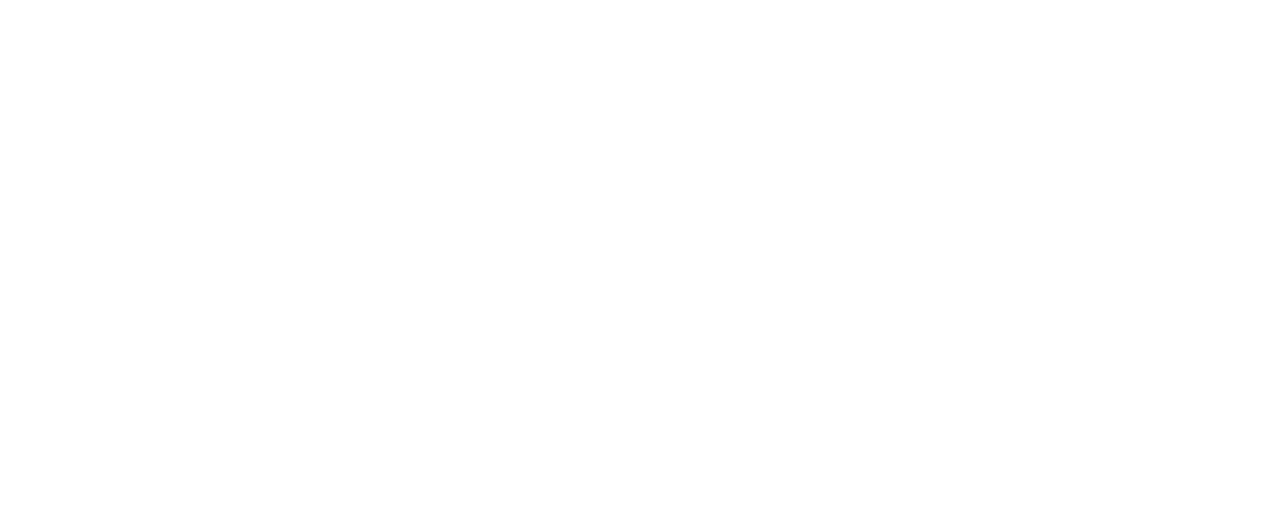
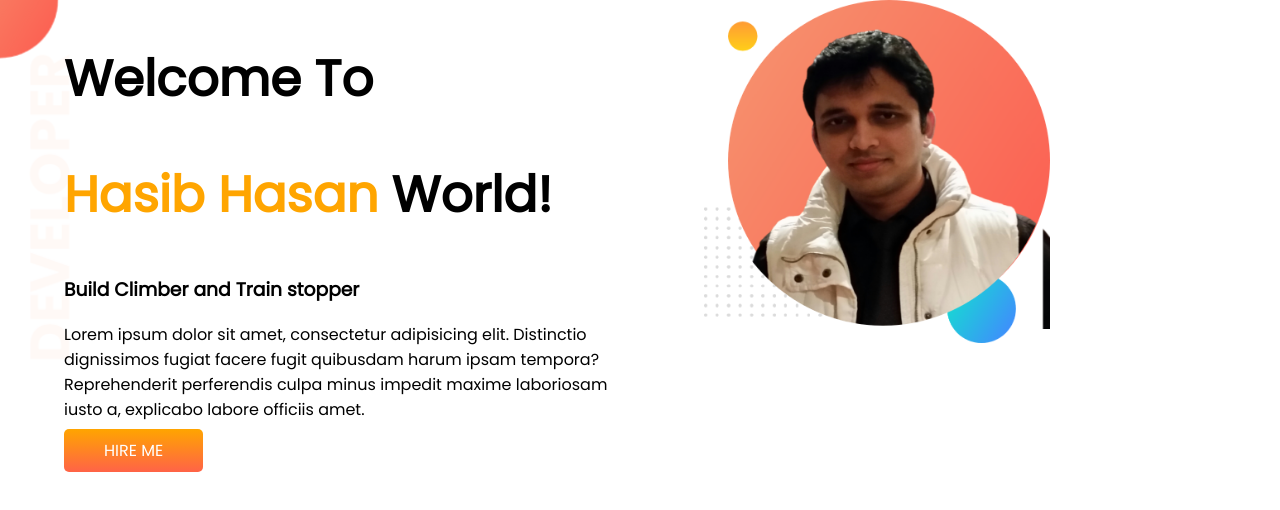
Before and after one commit to Hasib89/developer-portfolio, a plain HTML site: page index.html in a window 1280 px wide. Drawn offline with Linux system fonts and the light colour scheme.

Commit message:
top banner added

```diff
--- a/index.html
+++ b/index.html
@@ -1,13 +1,33 @@
 <!DOCTYPE html>
 <html lang="en">
+
 <head>
     <meta charset="UTF-8">
     <meta http-equiv="X-UA-Compatible" content="IE=edge">
     <meta name="viewport" content="width=device-width, initial-scale=1.0">
     <title>hasib portfolio</title>
+    <link rel="preconnect" href="https://fonts.googleapis.com">
+    <link rel="preconnect" href="https://fonts.gstatic.com" crossorigin>
+    <link href="https://fonts.googleapis.com/css2?family=Poppins&display=swap" rel="stylesheet">
     <link rel="stylesheet" href="style.css">
 </head>
+
 <body>
+    <section class="top-banner">
+        <div class="half-width">
+            <h1>Welcome To</h1>
+            <h1><span class="orange-color">Hasib Hasan</span> World!</h1>
+            <h3>Build Climber and Train stopper</h3>
+            <p>Lorem ipsum dolor sit amet, consectetur adipisicing elit. Distinctio dignissimos fugiat facere fugit
+                quibusdam harum ipsam tempora? Reprehenderit perferendis culpa minus impedit maxime laboriosam iusto a,
+                explicabo labore officiis amet.</p>
+            <a class="link-button" target="_blank" href="#">HIRE ME</a>
+        </div>
+        <div class="half-width">
+            <img src="my_images/myPic.png" alt="">
+        </div>
 
+    </section>
 </body>
+
 </html>
--- a/style.css
+++ b/style.css
@@ -0,0 +1,32 @@
+body{
+    font-family: 'Poppins', sans-serif;
+    margin: 0;
+}
+h1{
+    font-size: 50px;
+}
+.orange-color{
+    color: orange;
+}
+section{
+    display: flex;
+}
+.half-width{
+    width: 50%;
+    padding-left: 5%;
+}
+.half-width img{
+    width: 60%;
+}
+.link-button{
+    text-decoration: none;
+    background-image: linear-gradient(orange, tomato);
+    padding: 10px 40px;
+    border-radius: 5px;
+    color: white;
+    font-weight: 400;
+}
+.top-banner{
+    background-image: url(images/top-banner.png);
+    background-repeat: no-repeat;
+}
```
Also changed, not shown: images/dream-bg.png (added), images/exp-bg.png (added), images/jhankar.png (added), images/jhankar2.png (added), images/my-bg.png (added), images/my-bg2.png (added), images/top-banner.png (added), my_images/hasib0.jpg (added), my_images/hasib2.jpg (added), my_images/myPic.png (added), 4 other files.
